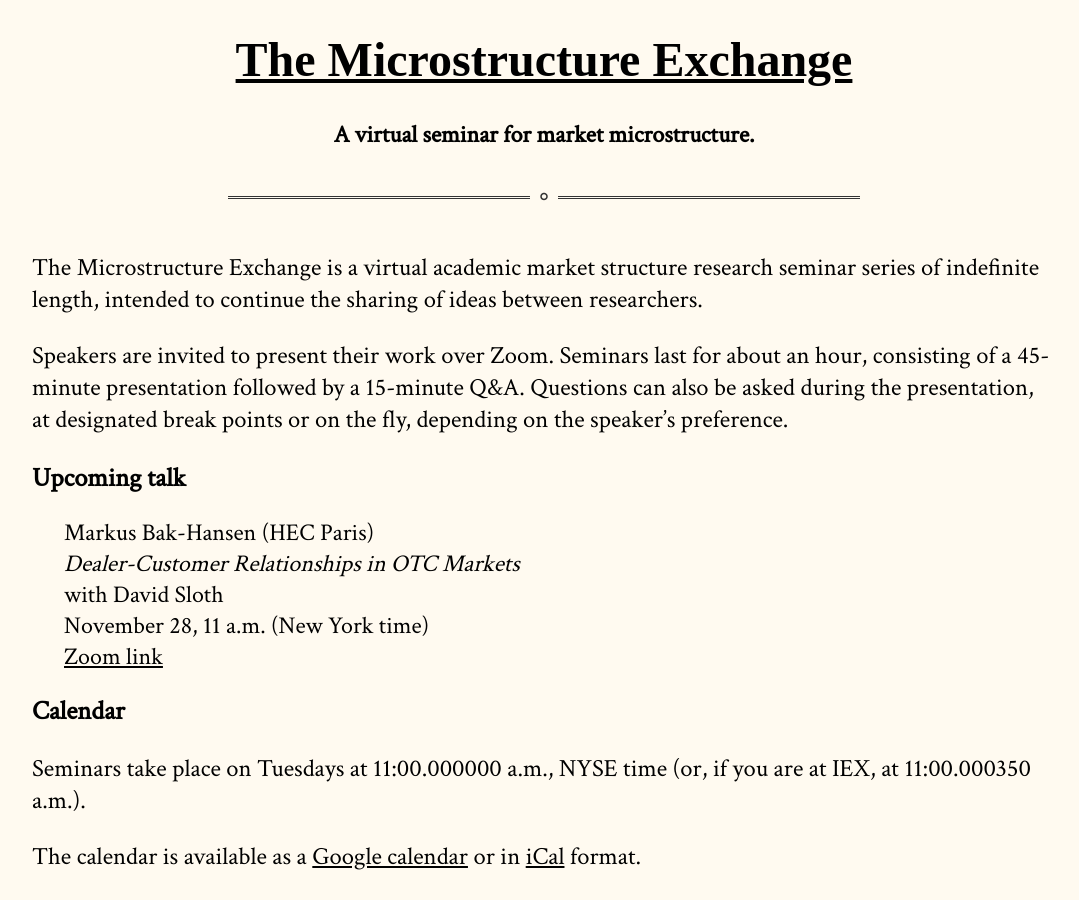
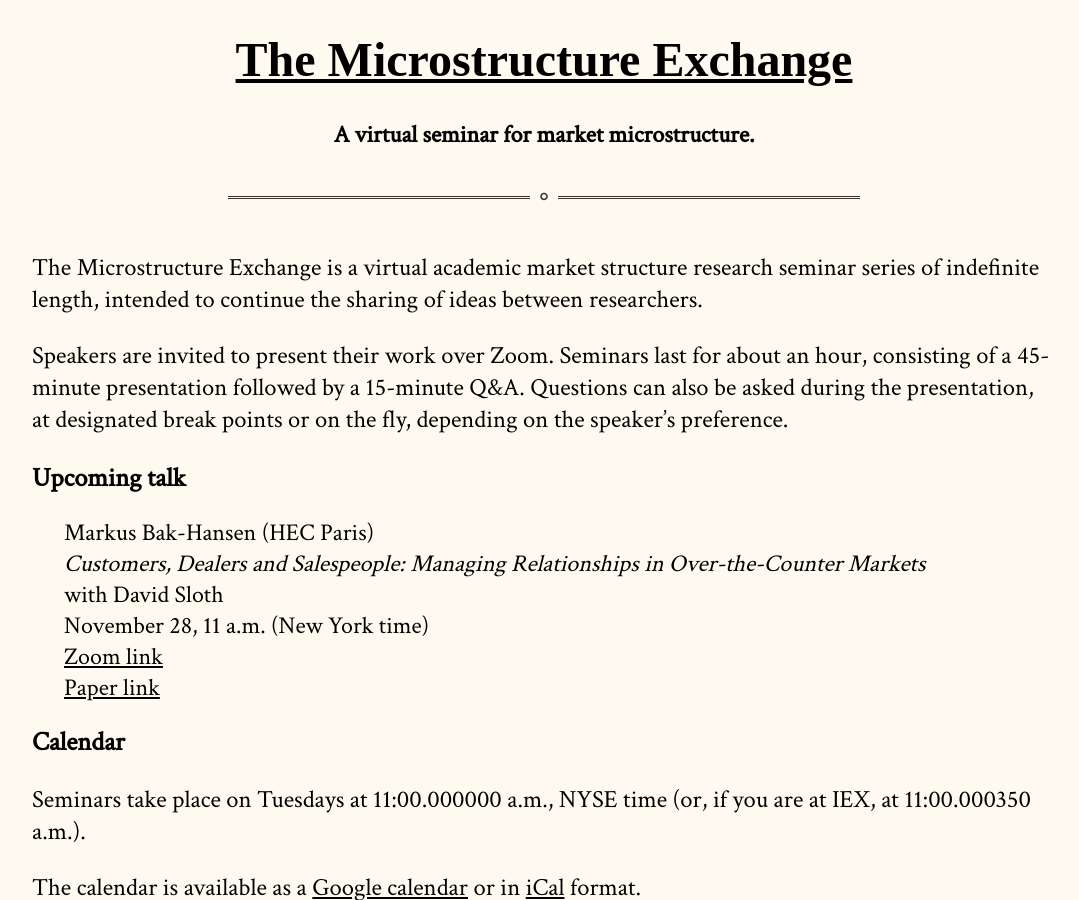
Before and after one commit to cpfiffer/microstructure.exchange, a Jekyll site: the page built from index.md, in a window 1280 px wide and 900 px high. Shown: the whole window, without its empty margins (96-1175 px from the left). Built offline with Jekyll 4.4.1, drawn with Linux system fonts in a browser that asks for light colours; some web fonts are replaced.

Commit message:
Update _config.yml

```diff
--- a/_config.yml
+++ b/_config.yml
@@ -12,12 +12,12 @@ github:
 
 speaker-info:
   speaker-name: "Markus Bak-Hansen (HEC Paris)"
-  speaker-paper: "Dealer-Customer Relationships in OTC Markets"
+  speaker-paper: "Customers, Dealers and Salespeople: Managing Relationships in Over-the-Counter Markets"
   coauthors: "David Sloth"
   speaker-date: "November 28, 11 a.m. (New York time)"
  # paper-link: "https://papers.ssrn.com/sol3/papers.cfm?abstract_id=4545730"
- # paper-link: "/papers/TME-paper.pdf" # If you have a file instead
+  paper-link: "/papers/OTC_Relationships.pdf" # If you have a file instead
   webinar-link: "https://us06web.zoom.us/j/89099439605?pwd=xbAr0dkscfLaSo259GnmFOUj1pwiTe.1"
   # discussant: "Michael Noe (Eurex), Amit Goyal (SFI/Lausanne), and Eric Uhlmann (INSEAD)"
   # slides-link: /slides/RobinhoodSlides_TME.pdf
- # abstract: "Order collaring, the automatic conversion of default market orders into limit orders with 5% spread over prior prices, has been utilized at Robinhood to protect retail investors from trading at unfavorable prices. In this paper, we provide empirical evidence that this policy harms retail traders in the form of higher trading costs. Using two quasi-experiments involving Robinhood’s trading hours and the discontinuity around 5% spread, we find that Robinhood customers have higher likelihood of paying extreme spreads over close prices. Further, the policy is associated with extreme price movements in stocks. We estimate that the economic loss of the retail traders due to order collaring is on the order of millions of dollars per day."
+ # abstract: "Why do customers in OTC markets form long-term relationships with dealers? Using a unique data set from a European investment bank containing information on customer trades, the bank's client management system and bank employees, we find that the dealer quotes repeat customers substantially lower bid-ask spreads. In turn, customers are incentivized to abstain from covertly obtaining additional quotes, solving a moral hazard problem. We then leverage employee-level data to show that the organizational structure of investment banks is designed such that relationship commitments are enforced internally. Salespeople, a specific category of bank employees, serve as intermediaries between customers and bank traders across multiple asset classes. Our findings suggest that OTC markets should be understood through the lens of repeated games, where cooperation and reputation are important."
```
